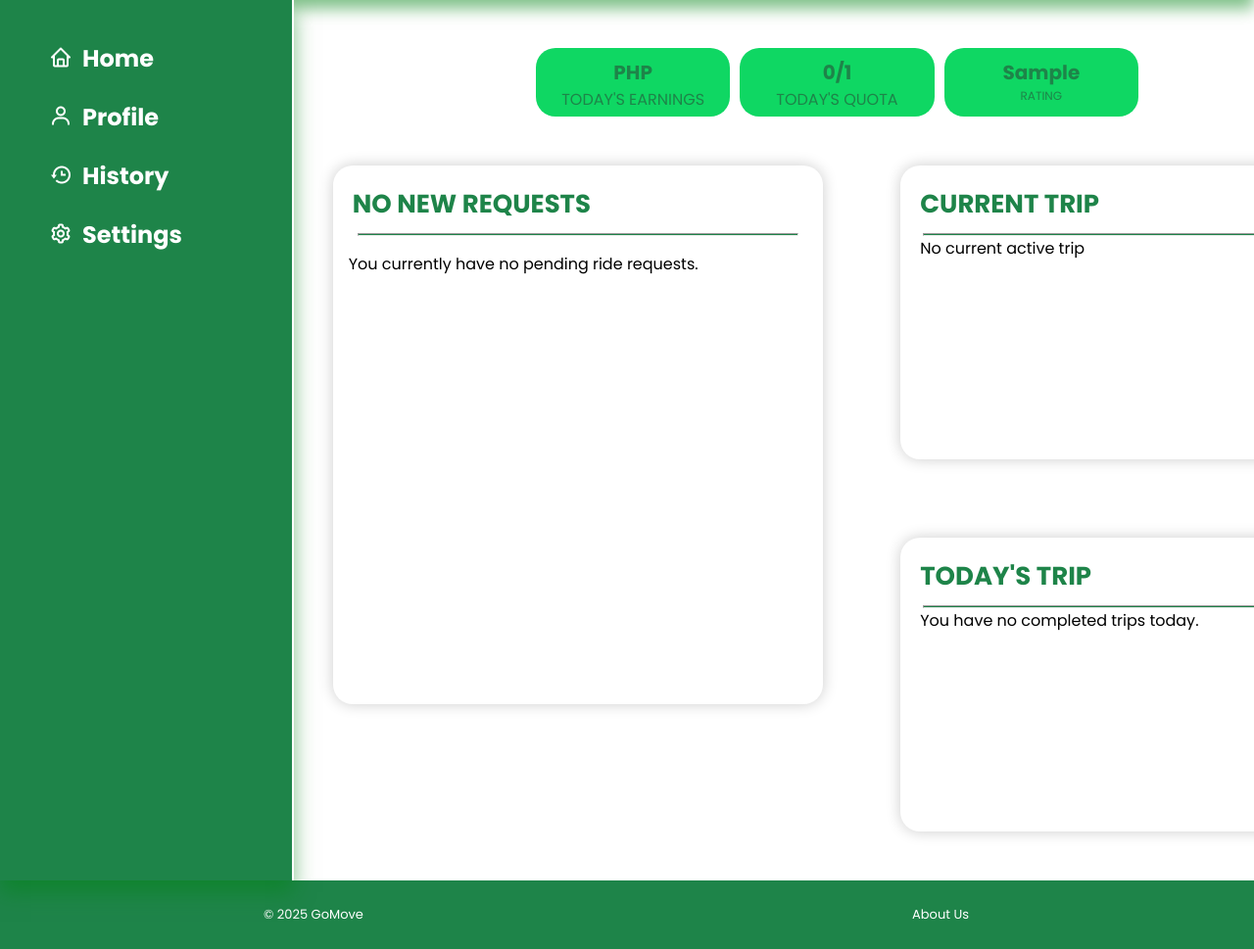
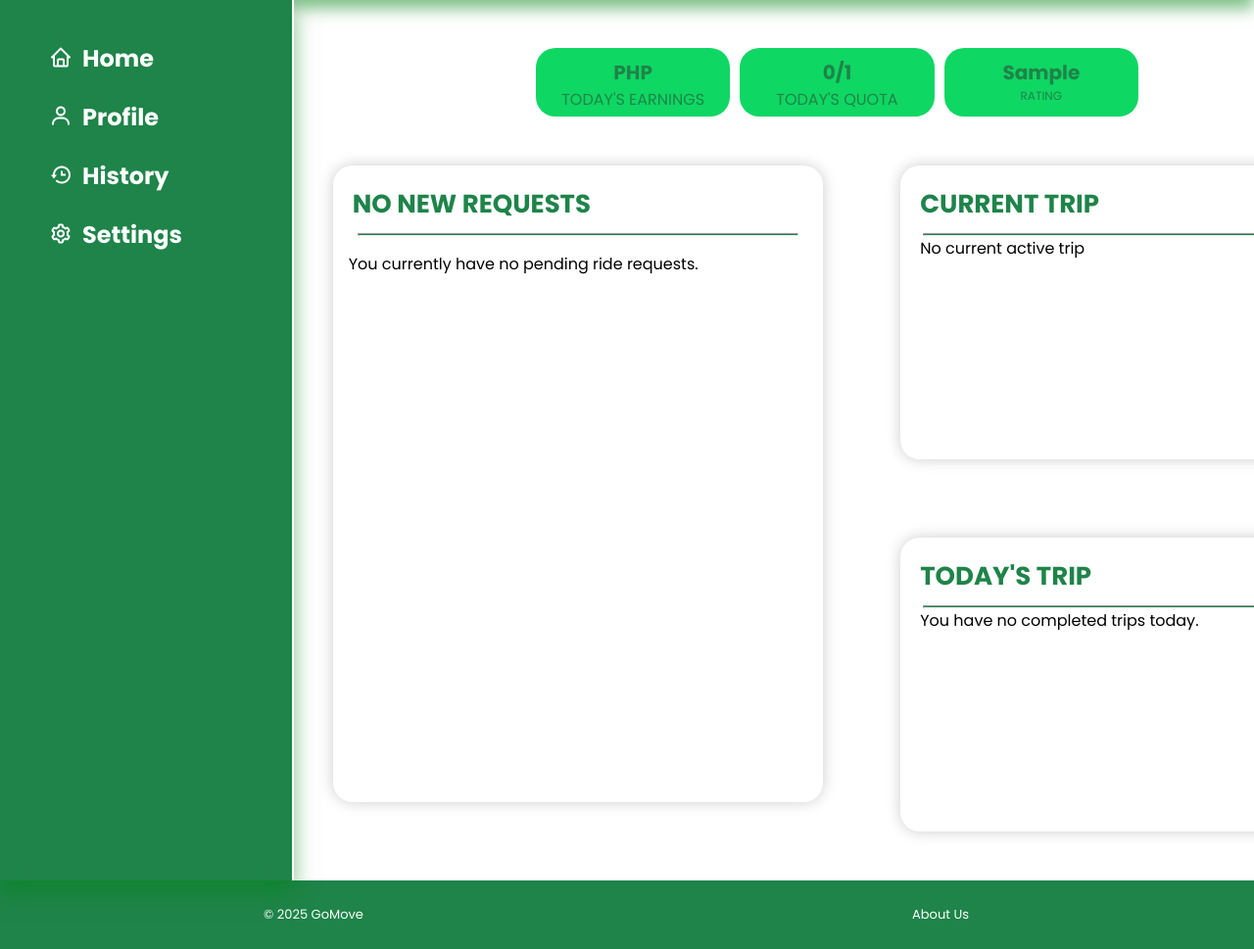
Before and after one commit to Cipher-Syntax/Transportation-System-Backend-, a PHP site: page /pages/driver_homepage.php in a window 1280 px wide; the page is wider, and only the part inside the window is pictured. Shown: the part 71-1040 px from the top of that part at 98% size. Run offline with PHP 8.4, Linux system fonts and the light colour scheme; the visitor is signed in with stand-in values (Sample User, id 1); tables that the repository leaves empty hold one stand-in row (values such as "Sample post"); grey boxes marked "Sample" are stand-in pictures; some web fonts are replaced.

Commit message:
Fixed something but I forgot

```diff
--- a/assets/css/choose_rider.css
+++ b/assets/css/choose_rider.css
@@ -207,7 +207,7 @@
     text-align: center;
     font-size: 13px;
     position: absolute;
-    bottom: -550px;
+    bottom: -400px;
 }
 .about{
     cursor: pointer;
--- a/assets/css/driver_homepage.css
+++ b/assets/css/driver_homepage.css
@@ -101,7 +101,7 @@
 }
 .new-ride-request-container{
     width: 500px;
-    height: 550px;
+    height: 650px;
     background-color: #fff;
     margin-left: auto;
     margin-right: auto;
@@ -140,7 +140,8 @@
 }
 .pickup-location,
 .pickup-destination,
-.pickup-contact
+.pickup-contact,
+.pickup-time
 {
     display: flex;
     align-items: center;
@@ -149,7 +150,8 @@
 }
 .pickup-text-location,
 .pickup-text-destination,
-.pickup-text-contact
+.pickup-text-contact,
+.pickup-text-time
 {
     font-weight: bold;
     font-size: 12px;
@@ -162,6 +164,9 @@
     font-size: 10px;
 }
 .new-ride-value-contact{
+    font-size: 10px;
+}
+.new-ride-value-time{
     font-size: 10px;
 }
 .map-container{
--- a/assets/js/user_homepage.js
+++ b/assets/js/user_homepage.js
@@ -15,8 +15,8 @@
       body: JSON.stringify({
           location: location,
           destination: destination,
+          pickup: pickup,
           contact: contact,
-          pickup: pickup,
           price: price
       })
   })
```
Also changed, not shown: assets/css/user_homepage.css (+7 -2 lines), assets/images/aldrich.jpg (added), assets/images/erzhad.jpg (added), assets/images/jenson.jpg (added), assets/images/nash.jpg (added), assets/images/rauf.jpg (added).
